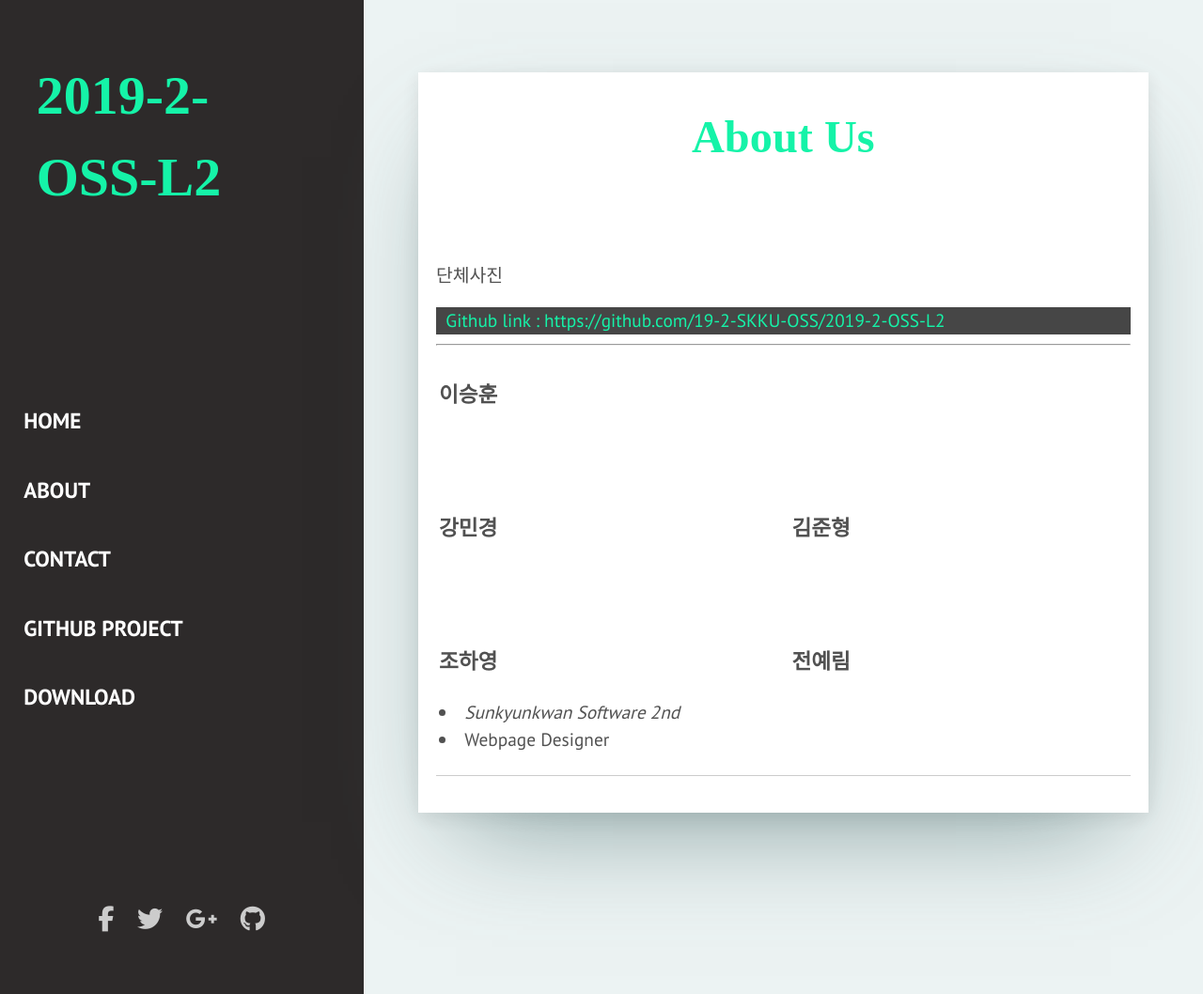
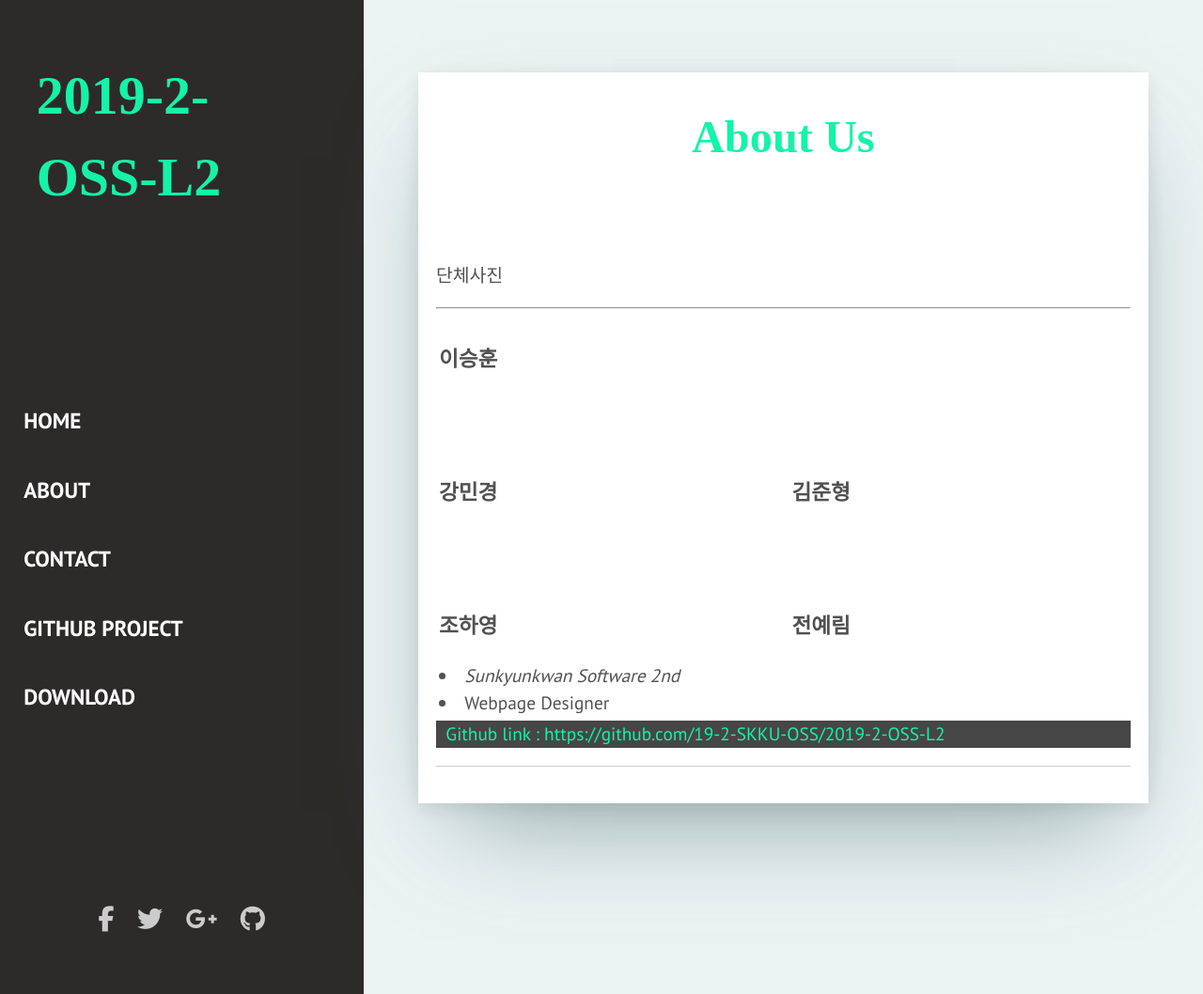
Before and after one commit to JunHyeongKim73/2019-2-OSS-L2, a Jekyll site: the page built from _pages/about.html, in a window 1280 px wide and 1058 px high. Shown: the whole window at 94% size. Built offline with Jekyll 4.4.1, drawn with Linux system fonts in a browser that asks for light colours; nearby versions of some CDN libraries; some web fonts are replaced; library files that are not in the unit come from our copies.

Commit message:
intro table
Signed-off-by: hayoung <wh28533@gmail.com>

```diff
--- a/_pages/about.html
+++ b/_pages/about.html
@@ -12,7 +12,6 @@ permalink: /about/
             <div class="container">
                     <img class="image" src="">
                     <p> 단체사진 </p>
-                    <div style="background-color:#464646; color:#15F3A8" > &nbsp; Github link : <a href = "https://github.com/19-2-SKKU-OSS/2019-2-OSS-L2"> https://github.com/19-2-SKKU-OSS/2019-2-OSS-L2   </a></div>
                     <hr>
 
                     <table valign="top">
@@ -54,6 +53,7 @@ permalink: /about/
                             </tr>
 
                     </table>
+                    <div style="background-color:#464646; color:#15F3A8" > &nbsp; Github link : <a href = "https://github.com/19-2-SKKU-OSS/2019-2-OSS-L2"> https://github.com/19-2-SKKU-OSS/2019-2-OSS-L2   </a></div>
 
             </div>
         </main>
```
